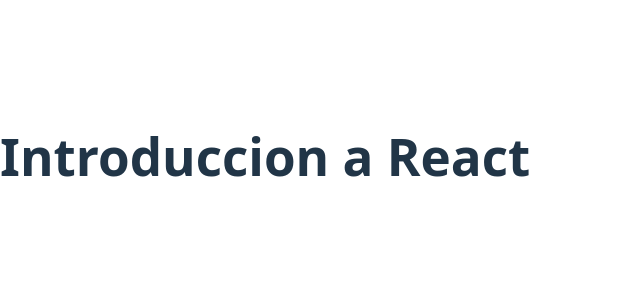
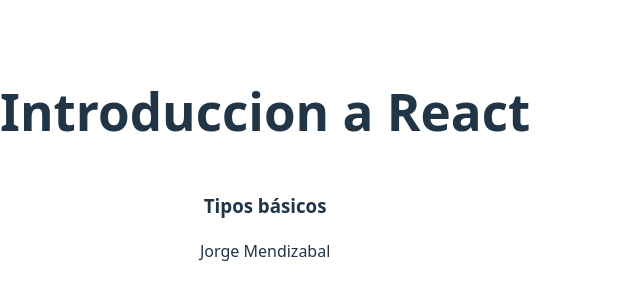
Before and after one commit to jorgeamn-softtek/react-foundation, a React (Vite) app: page / in a window 1280 px wide. Shown: the part 244-544 px from the top of the page, without its empty margins (0-640 px from the left). Built offline with nearby package versions, Linux system fonts and the light colour scheme.

Commit message:
clase tipos basicos

```diff
--- a/src/App.tsx
+++ b/src/App.tsx
@@ -1,7 +1,10 @@
+import { BasicTypes } from "./typescript";
+
 function App() {
   return (
     <main>
       <h1>Introduccion a React</h1>
+      <BasicTypes></BasicTypes>
     </main>
   );
 }
--- a/src/index.css
+++ b/src/index.css
@@ -70,7 +70,7 @@
 main {
   display: flex;
   width: 100%;
-  flex-direction: flex;
+  flex-direction: column;
   justify-content: center;
   align-items: center;
 }
--- /dev/null
+++ b/src/typescript/BasicTypes.tsx
@@ -0,0 +1,11 @@
+export const BasicTypes = () => {
+  const name: string = "Jorge Mendizabal";
+  const isActive: boolean = true;
+
+  return (
+    <>
+      <h3>Tipos básicos</h3>
+      {name} {isActive}
+    </>
+  );
+};
--- /dev/null
+++ b/src/typescript/index.ts
@@ -0,0 +1 @@
+export * from "./BasicTypes";
```
